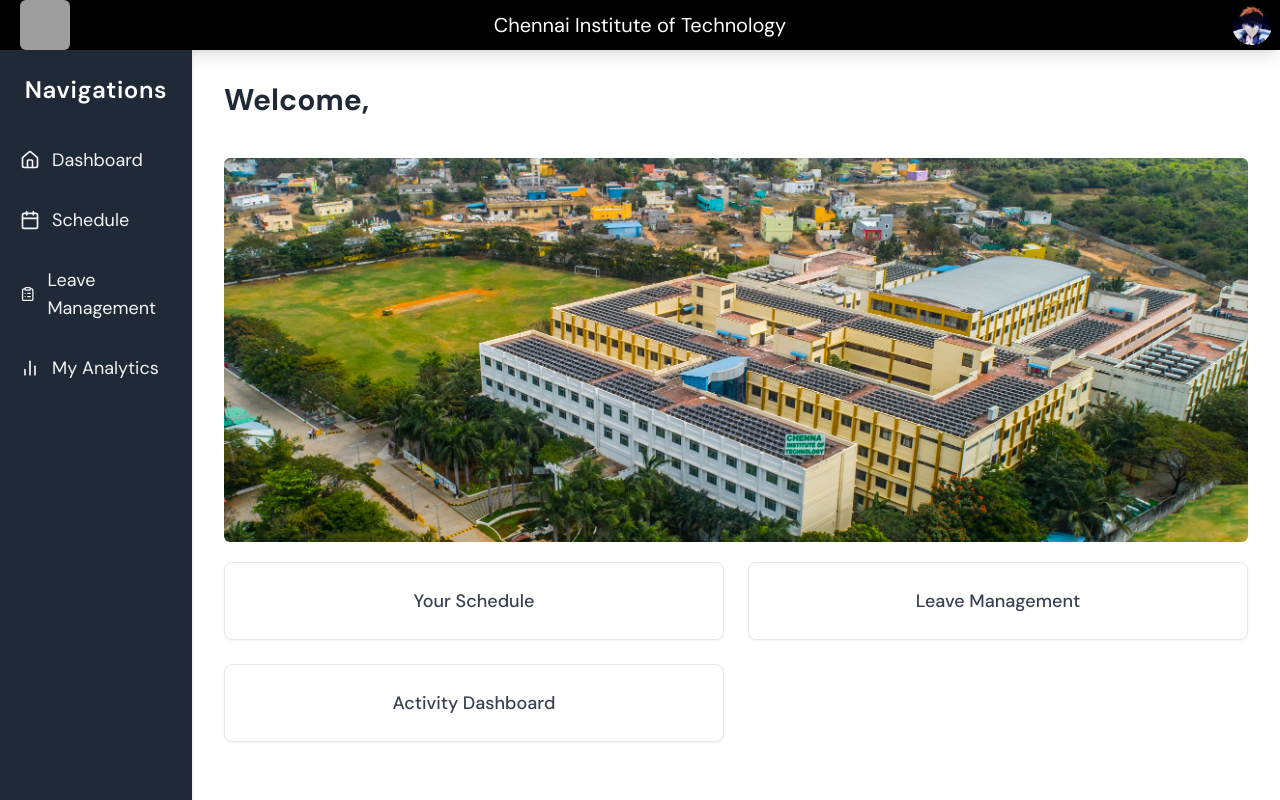
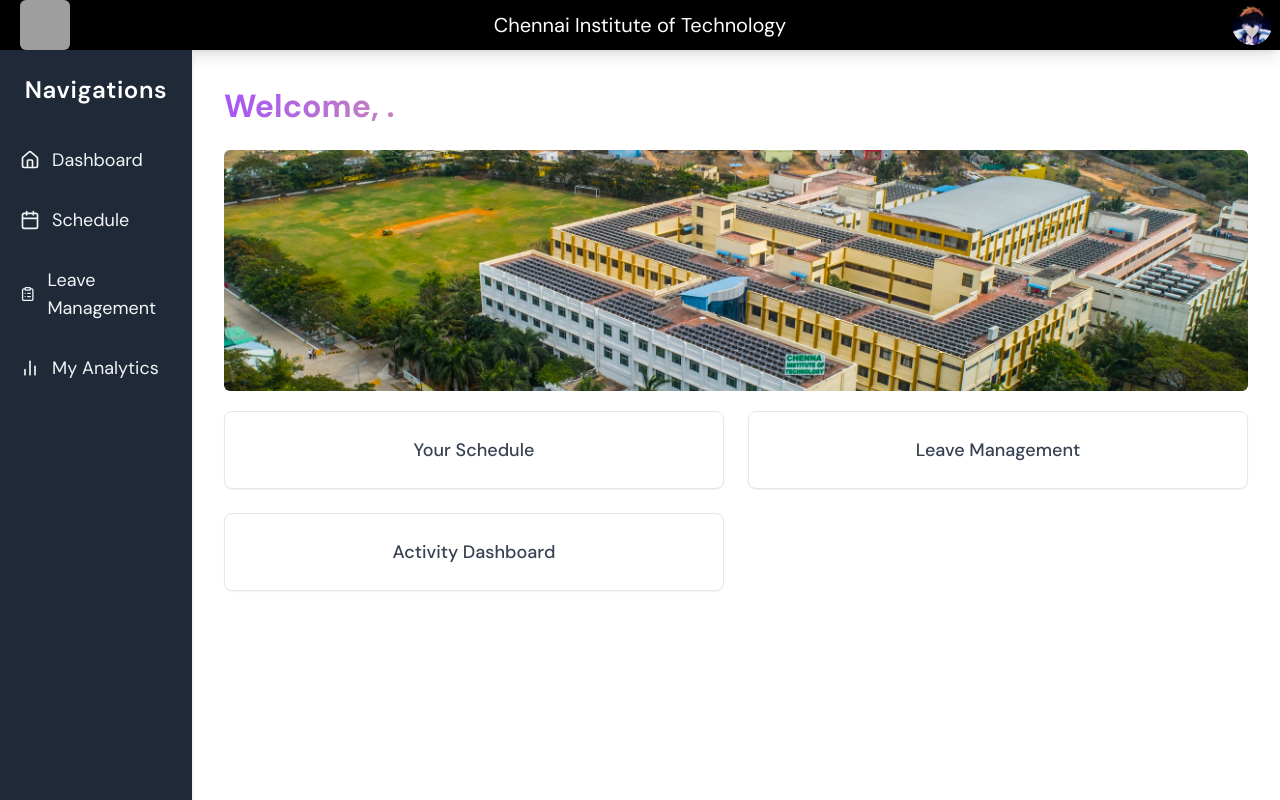
Before and after one commit to Thrish05/Staff_Hub, a Next.js app: page /dash in a window 1280 px wide. Shown: the top 800 px of the page. Built offline with nearby package versions, Linux system fonts and the light colour scheme; sample sign-in values are in the browser's storage; grey boxes are pictures that could not be loaded.

Commit message:
WIP: local changes to dash page

```diff
--- a/app/dash/page.js
+++ b/app/dash/page.js
@@ -18,17 +18,17 @@ export default function Dashboard() {
     return (
         <>
             <Header/>
-            <div className="h-screen flex overflow-y-auto">
+            <div className="flex ">
                 <Sidebar />
-                <div className="flex-1 p-8 pb-0 overflow-y-auto">
-                    <h1 className="text-3xl font-bold text-gray-800 mb-10">Welcome, {userDetails.faculty_name}</h1>
-                    <div className="h-1/2 w-full ">
+                <div className="flex-1 p-8 overflow-y-auto">
+                    <h1 className="text-[150%] lg:text-[200%] font-bold text-gray-800 mb-5 bg-clip-text text-transparent bg-gradient-to-r from-purple-500  via-yellow-300 to-pink-500">Welcome, {userDetails.faculty_name}.</h1>
+                    <div className="h-1/4 w-full ">
                         <img src = "/images/collegebuilding.jpeg" className="h-full w-full object-cover rounded-md" />
                     </div>
                     <div className="grid grid-cols-1 md:grid-cols-2 gap-6 mt-5">
                         <DashboardLink href="/" title="Your Schedule" />
                         <DashboardLink href="../leave" title="Leave Management" />
-                        <DashboardLink href="/" title="Activity Dashboard" />
+                        <DashboardLink href="/analytics" title="Activity Dashboard" />
                     </div>
                 </div>
             </div>
```
